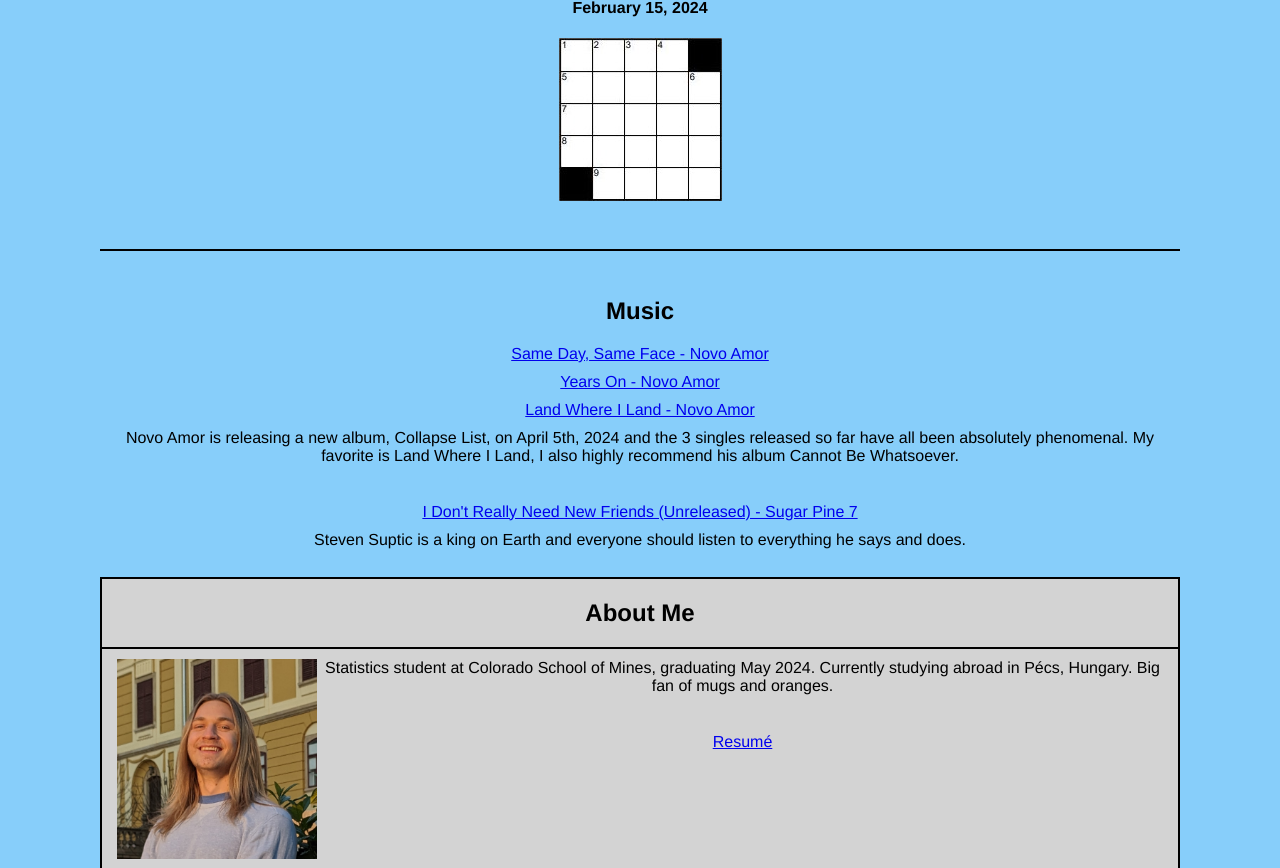
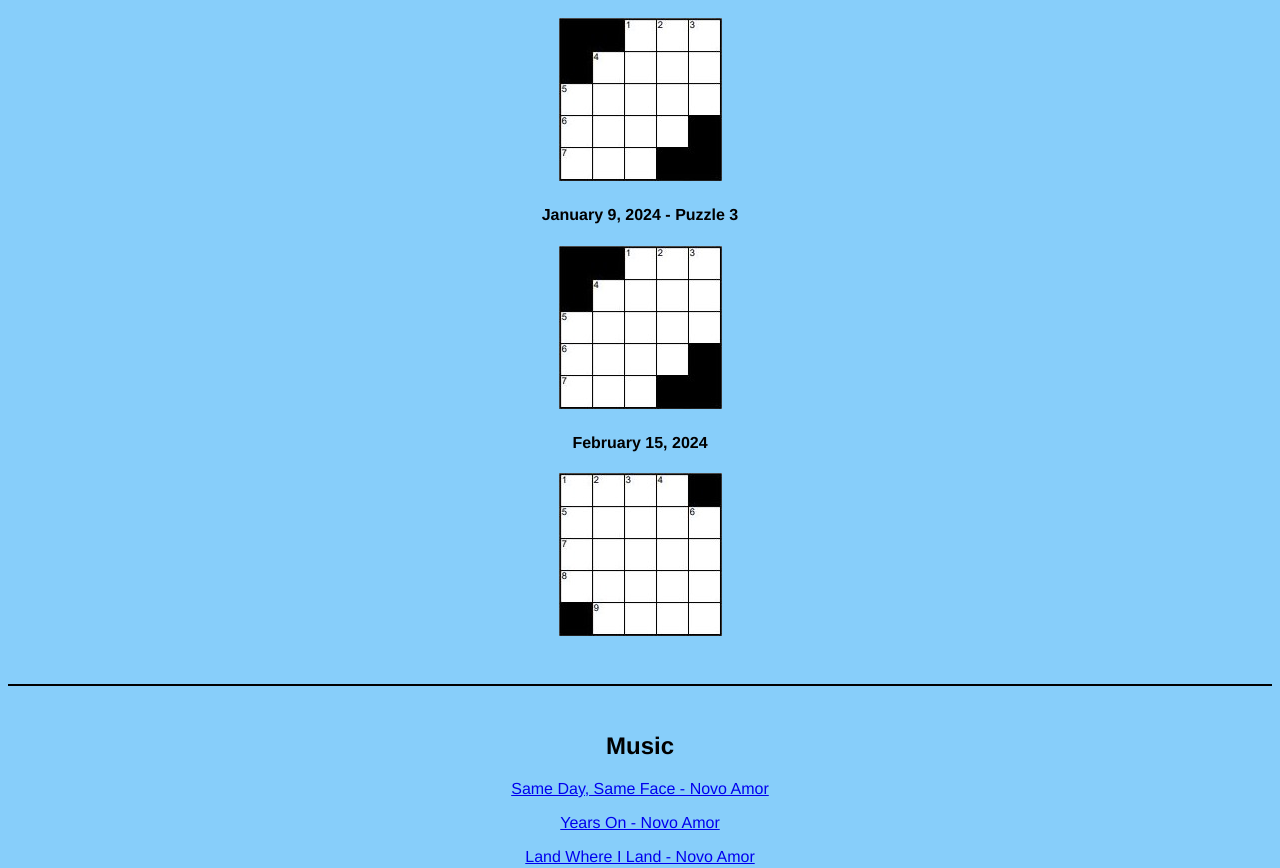
Before and after one commit to danielbgrenier/danielbgrenier.github.io, a plain HTML site: page index.html in a window 1280 px wide. Shown: the part 467-1335 px from the top of the page. Drawn offline with Linux system fonts and the light colour scheme.

Commit message:
Update style.css

```diff
--- a/style.css
+++ b/style.css
@@ -1,5 +1,6 @@
 *{
     font-family: Helvetica, Arial, sans-serif;
+    box-sizing: border-box;
 }
 header{
     background-color: lightgray;
@@ -8,14 +9,17 @@ header{
 }
 body{
     background-color: lightskyblue;
+}
+#crosswords{
     text-align: center;
-    margin-left: 100px;
-    margin-right: 100px;
+    width: 100%;
 }
-.inline-block{
+.crossword{
     display: inline-block;
-    padding-left: 40px;
-    padding-right: 40px
+    margin: auto;
+    text-align: center;
+    width: 25%;
+    min-width: 250px;
 }
 footer{
     display: flow-root;
@@ -23,11 +27,11 @@ footer{
     color:black;
     border: 2px solid;
 }
+#pfp_container{
+    margin: 10px;
+}
 #pfp{
     float: left;
-    margin-left: 15px;
-    margin-bottom: 15px;
+    margin-bottom: 10px;
+    margin-right: 10px
 }
-p{
-    margin:10px;
-}
```
